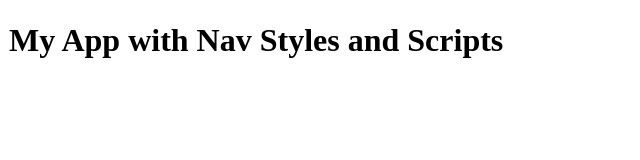
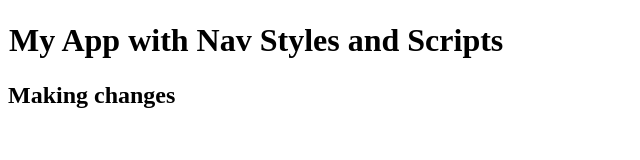
Before and after one commit to thinkful-ei-cheetah/mike-scott-test-repo, a plain HTML site: page index.html in a window 1280 px wide. Shown: the whole page, without its empty margins (0-640 px from the left). Drawn offline with Linux system fonts and the light colour scheme.

Commit message:
add changes with h2

```diff
--- a/index.html
+++ b/index.html
@@ -10,6 +10,7 @@
 </head>
 <body>
     <h1>My App with Nav Styles and Scripts</h1>
+    <h2>Making changes</h2>
     <script src="app.js"></script>
 </body>
 </html>
```
